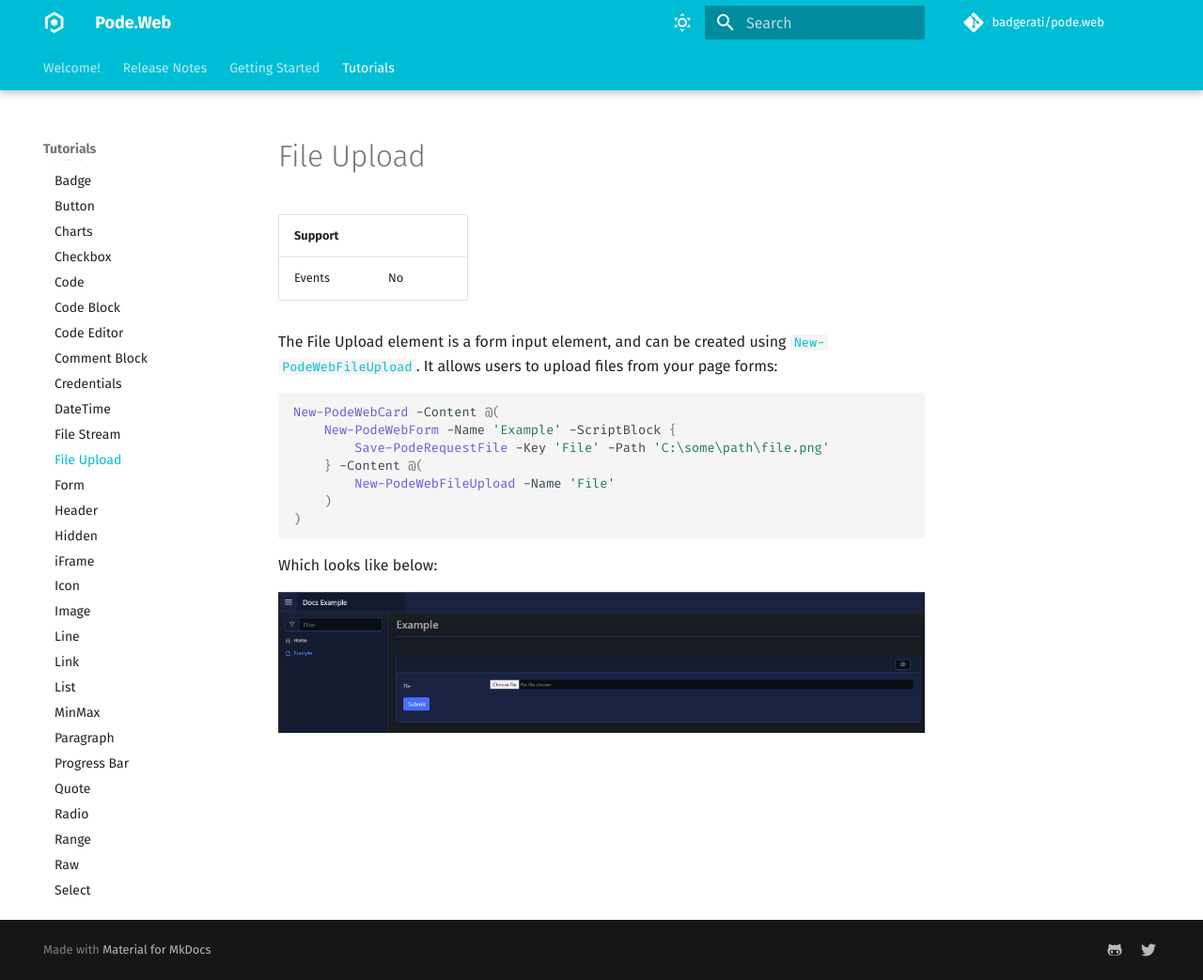
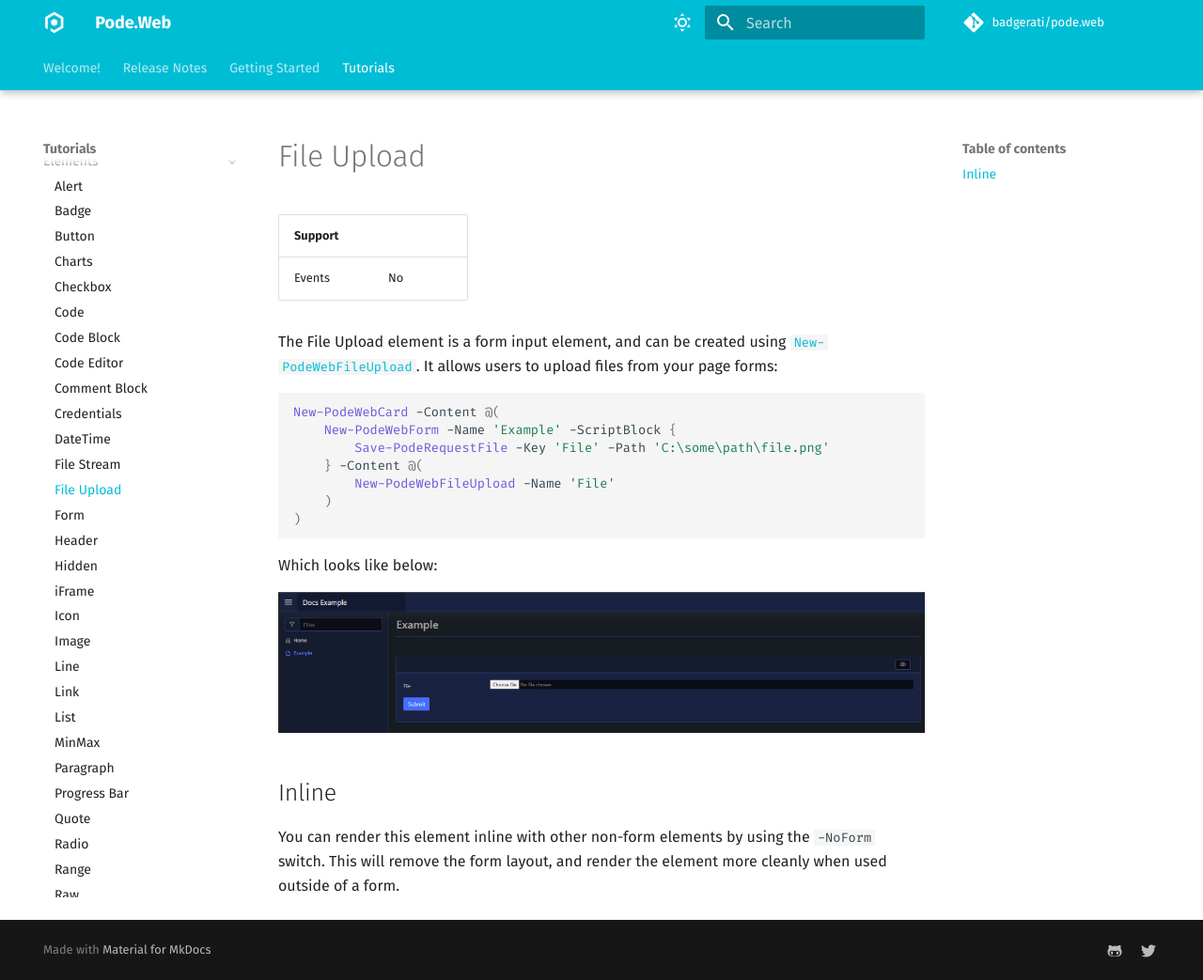
Before and after one commit to Badgerati/Pode.Web, an MkDocs documentation site: the page built from docs/Tutorials/Elements/FileUpload.md, in a window 1280 px wide and 1043 px high. Shown: the whole window at 94% size. Built offline with MkDocs 1.6.1 and Material for MkDocs 9.7.7, drawn with Linux system fonts in a browser that asks for light colours; comment, search, counter and statistics services are not loaded.

Commit message:
#162: update docs

```diff
--- a/docs/Tutorials/Elements/FileUpload.md
+++ b/docs/Tutorials/Elements/FileUpload.md
@@ -19,3 +19,7 @@ New-PodeWebCard -Content @(
 Which looks like below:
 
 ![file_upload](../../../images/file_upload.png)
+
+## Inline
+
+You can render this element inline with other non-form elements by using the `-NoForm` switch. This will remove the form layout, and render the element more cleanly when used outside of a form.
```
Also changed, not shown: docs/Tutorials/Elements/Checkbox.md (+4 -0 lines), docs/Tutorials/Elements/Radio.md (+4 -0 lines), docs/Tutorials/Elements/Range.md (+4 -0 lines), docs/Tutorials/Elements/Select.md (+4 -0 lines), docs/Tutorials/Elements/Textbox.md (+4 -0 lines).
